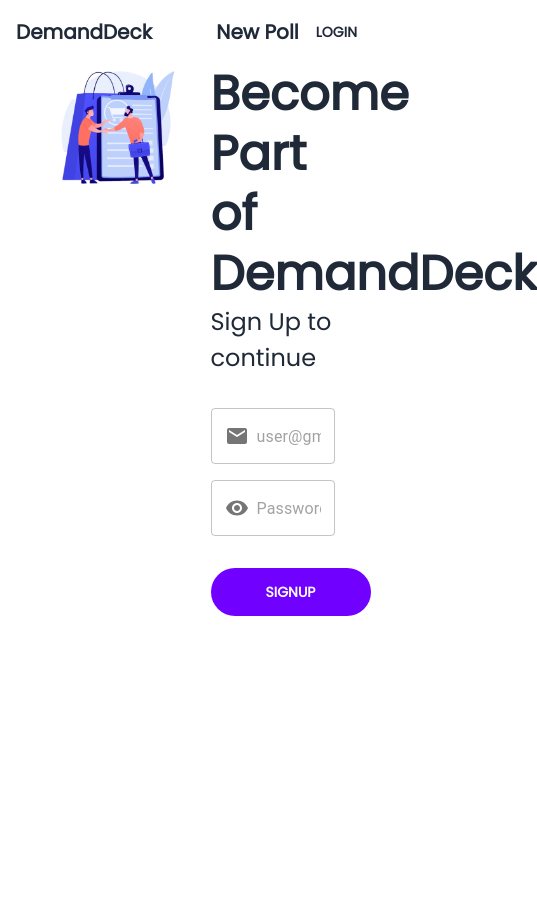
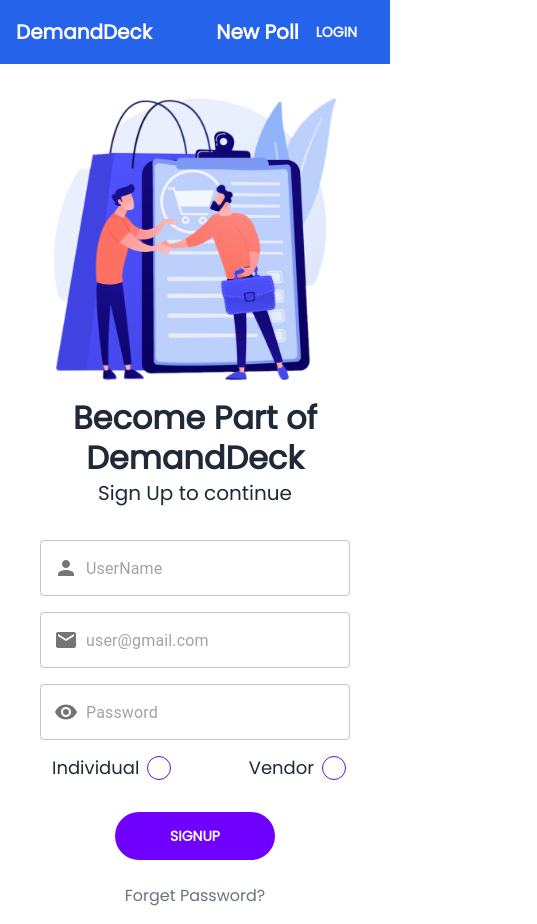
Before and after one commit to shazebK/DemandDeck, a Next.js app: page /authentication in a window 390 px wide. Shown: the whole page, 537 px wide, since content can reach past the window. Before the commit the page ends 844 px from the top, so only its background shows below. Built offline with nearby package versions, Linux system fonts and the light colour scheme; no server answers.

Commit message:
SignUp page and Login Page made responsive

```diff
--- a/components/Forms/Auth.js
+++ b/components/Forms/Auth.js
@@ -1,19 +1,21 @@
 import React from 'react';
 import SignUp from './SignUp';
-import Button  from '../UI/Button';
 import Login from './Login';
 
 export default function Auth() {
   return (
-    <div className = "w-screen flex justify-around px-10">
-        <div className = "w-2/5">
+    <div className = "w-screen flex flex-col md:flex-row justify-around items-center px-10 py-4">
+        <div className = "w-full md:w-2/5">
         <img src = "/images/auth.png" className='object-cover' alt = "authImage"/>
         </div>
-        <div className='w-2/5'>
-          <h1 className='text-[48px] font-bold leading-tight'>Become Part of DemandDeck</h1>
-          <h3 className='text-[24px]'>Sign Up to continue</h3>
-          <Login/>
-          <Button color = "bg-sec" hoverColor="bg-sec-dark">SignUp</Button>
+        <div className='w-full md:text-left text-center md:w-2/5'>
+          <h1 className='text-[32px] md:text-[48px] font-bold leading-tight'>Become Part of DemandDeck</h1>
+          <h3 className='text-[20px] md:text-[24px]'>Sign Up to continue</h3>
+          <SignUp/>
+          <div className='w-full h-24 flex flex-col md:flex-row justify-between items-center'>
+          <button className="btn w-40 rounded-full border-none bg-sec hover:bg-sec-dark">SignUp</button>
+          <p className='text-gray-500 cursor-pointer'>Forget Password?</p>
+          </div>
         </div>
     </div>
   )
--- a/components/Forms/Login.js
+++ b/components/Forms/Login.js
@@ -6,7 +6,7 @@ export default function Login() {
   return (
     <div className='w-full my-6'>
     <AuthInput placeholder="user@gmail.com"><Mail/></AuthInput>
-    <AuthInput type = "text" placeholder="Password"><Visibility/></AuthInput>
+    <AuthInput type = "password" placeholder="Password"><Visibility/></AuthInput>
     </div>
   )
 }
--- a/components/Forms/SignUp.js
+++ b/components/Forms/SignUp.js
@@ -7,7 +7,7 @@ export default function SignUp() {
     <div className='w-full my-6'>
         <AuthInput placeholder="UserName"><Person/></AuthInput>
         <AuthInput placeholder="user@gmail.com"><Mail/></AuthInput>
-        <AuthInput type = "text" placeholder="Password"><Visibility/></AuthInput>
+        <AuthInput type = "password" placeholder="Password"><Visibility/></AuthInput>
         <div className='w-full flex justify-between'>
         <label className="label cursor-pointer">
         <span className="label-text text-[18px] mx-2">Individual</span>
--- /dev/null
+++ b/components/Forms/SignUpSecond.jsx
@@ -0,0 +1,7 @@
+import React from 'react'
+
+export default function SignUpSecond() {
+  return (
+    <div>SignUpSecond</div>
+  )
+}
--- a/components/Layout/Layout.jsx
+++ b/components/Layout/Layout.jsx
@@ -11,7 +11,7 @@ const Layout = ({ children }) => {
   return (
     <div className={`min-h-screen bg-white ${poppins.className}`}>
       <Navbar />
-      <main className="">
+      <main>
       {children}
       </main>
     </div>
--- a/components/UI/AuthInput.jsx
+++ b/components/UI/AuthInput.jsx
@@ -1,6 +1,4 @@
 import React from 'react'
-import PersonIcon from '@mui/icons-material/Person';
-import Input from '@mui/material/Input';
 import InputAdornment from '@mui/material/InputAdornment';
 import { OutlinedInput } from '@mui/material';
 
--- a/components/UI/Button.jsx
+++ /dev/null
@@ -1,7 +0,0 @@
-import React from 'react'
-
-export default function Button({color,hoverColor,children}) {
-  return (
-    <button className={`btn w-40 rounded-full border-none ${color} hover:${hoverColor}`}>{children}</button>
-  )
-}
--- a/tailwind.config.js
+++ b/tailwind.config.js
@@ -6,11 +6,12 @@ module.exports = {
     "./components/**/*.{js,ts,jsx,tsx}",
   ],
   theme: {
-    colors:{
-      'sec':'#7000FF',
-      'sec-dark':'#4900A6',
+    extend: {
+      colors:{
+        'sec':'#7000FF',
+        'sec-dark':'#4900A6',
+      },
     },
-    extend: {},
   },
   plugins: [require("daisyui")],
 
```
